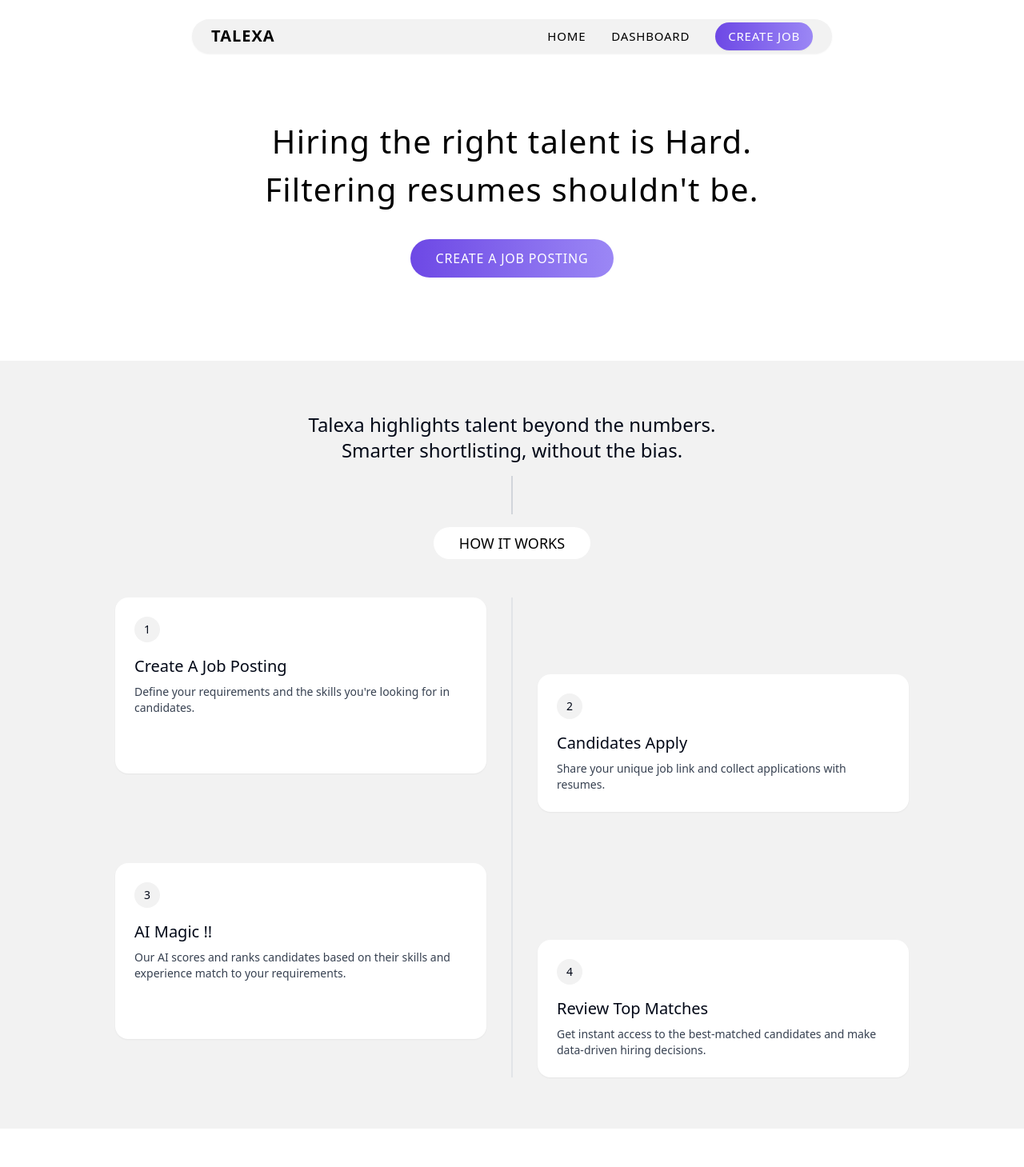
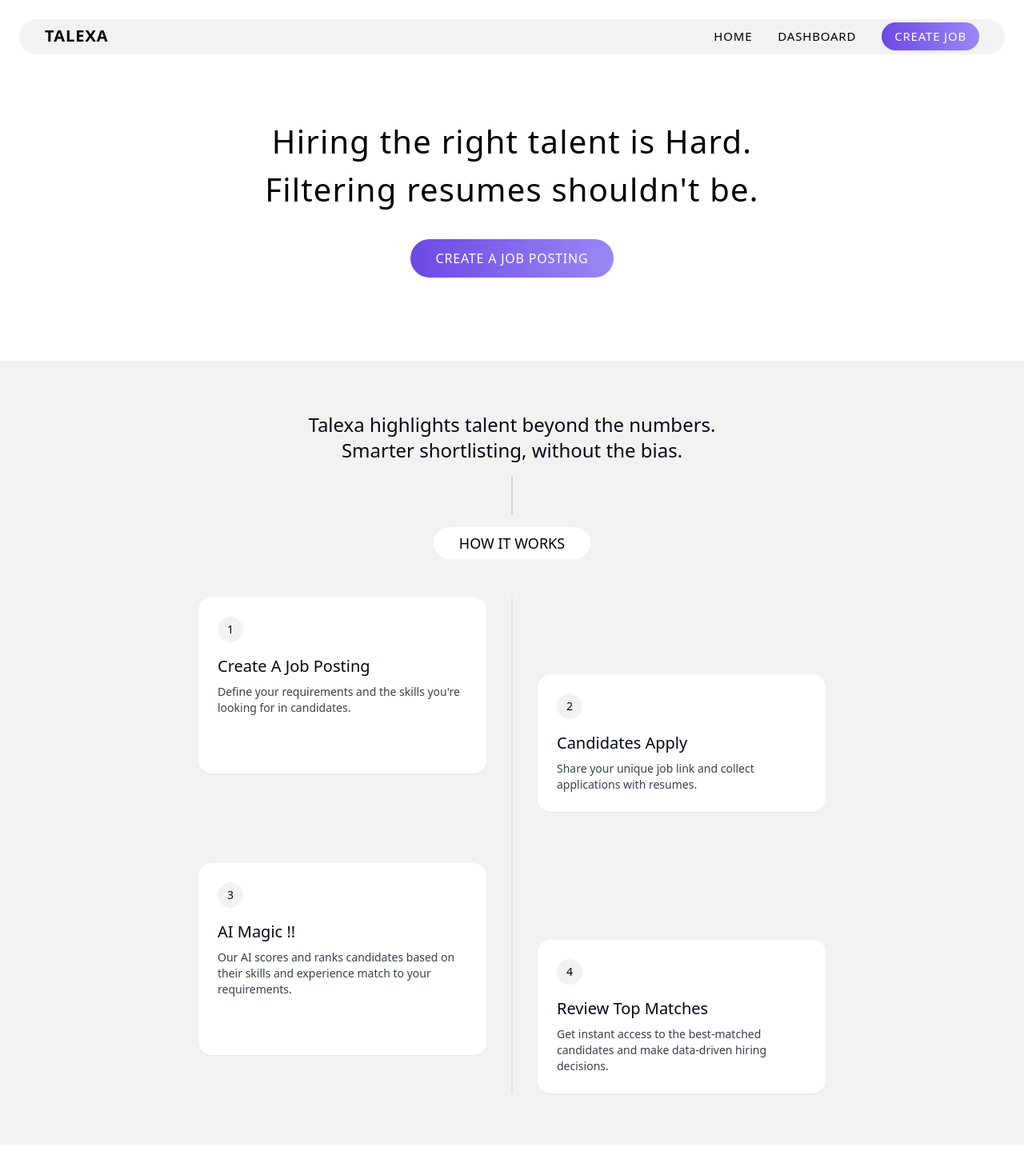
Before and after one commit to NipunRaj96/talexa, a React (Vite) app: page / in a window 1280 px wide. Shown: the top 1459 px of the page at 80% size. Built offline with nearby package versions, Linux system fonts and the light colour scheme.

Commit message:
Fix: Improve UI and layout
- Ensure equal sizing for all boxes in the HowItWorks section.
- Adjust navbar padding for better visual appearance.
- Align the "Create Job" button to the right in the navbar.
- Enhance overall website aesthetics for a more appealing and consistent look.

```diff
--- a/src/components/home/HowItWorks.tsx
+++ b/src/components/home/HowItWorks.tsx
@@ -48,7 +48,7 @@ const HowItWorks: React.FC = () => {
           <div className="grid grid-cols-1 md:grid-cols-2 gap-x-16 gap-y-16">
             {/* Step 1 - Left */}
             <div className="relative z-10 md:mb-12">
-              <div className="h-full">
+              <div className="h-full w-full max-w-[360px] mx-auto md:ml-auto md:mr-0">
                 <Step
                   number={1}
                   title="Create A Job Posting"
@@ -59,7 +59,7 @@ const HowItWorks: React.FC = () => {
 
             {/* Step 2 - Right (with offset) */}
             <div className="relative z-10 md:mt-24">
-              <div className="h-full">
+              <div className="h-full w-full max-w-[360px] mx-auto md:ml-0 md:mr-auto">
                 <Step
                   number={2}
                   title="Candidates Apply"
@@ -70,7 +70,7 @@ const HowItWorks: React.FC = () => {
 
             {/* Step 3 - Left */}
             <div className="relative z-10 md:mb-12">
-              <div className="h-full">
+              <div className="h-full w-full max-w-[360px] mx-auto md:ml-auto md:mr-0">
                 <Step
                   number={3}
                   title="AI Magic !!"
@@ -81,7 +81,7 @@ const HowItWorks: React.FC = () => {
 
             {/* Step 4 - Right (with offset) */}
             <div className="relative z-10 md:mt-24">
-              <div className="h-full">
+              <div className="h-full w-full max-w-[360px] mx-auto md:ml-0 md:mr-auto">
                 <Step
                   number={4}
                   title="Review Top Matches"
--- a/src/components/layout/Navbar.tsx
+++ b/src/components/layout/Navbar.tsx
@@ -4,7 +4,7 @@ import { Link } from "react-router-dom";
 
 const Navbar: React.FC = () => {
   return (
-    <nav className="bg-[#f2f2f2] flex w-full max-w-[800px] items-center gap-5 overflow-hidden text-black font-medium justify-between px-6 py-1 rounded-full shadow-sm">
+    <nav className="bg-[#f2f2f2] flex w-full items-center overflow-hidden text-black font-medium justify-between px-8 py-1 rounded-full shadow-sm">
       <div className="text-[20px] tracking-[1px] font-semibold">
         TALEXA
       </div>
--- a/src/pages/Index.tsx
+++ b/src/pages/Index.tsx
@@ -8,12 +8,12 @@ import Footer from "../components/layout/Footer";
 const Index: React.FC = () => {
   return (
     <main className="bg-white flex flex-col items-center min-h-screen">
-      <div className="w-full max-w-7xl px-4 py-6 flex flex-col items-center">
+      <div className="w-full max-w-7xl px-6 py-6 flex flex-col items-center">
         <Navbar />
         <Hero />
       </div>
       <HowItWorks />
-      <div className="w-full max-w-7xl px-4 flex justify-center">
+      <div className="w-full max-w-7xl px-6 flex justify-center">
         <Footer />
       </div>
     </main>
```
